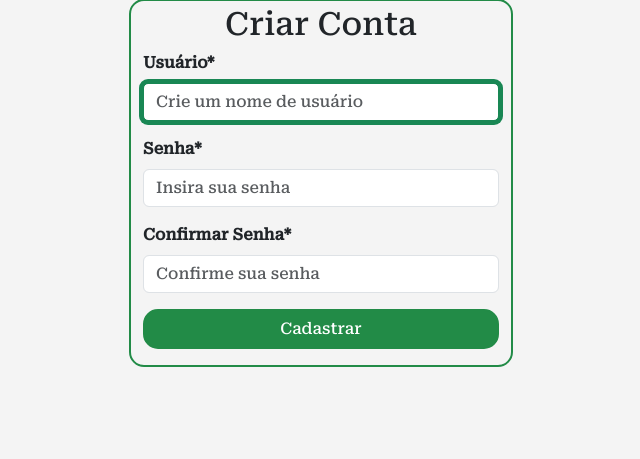
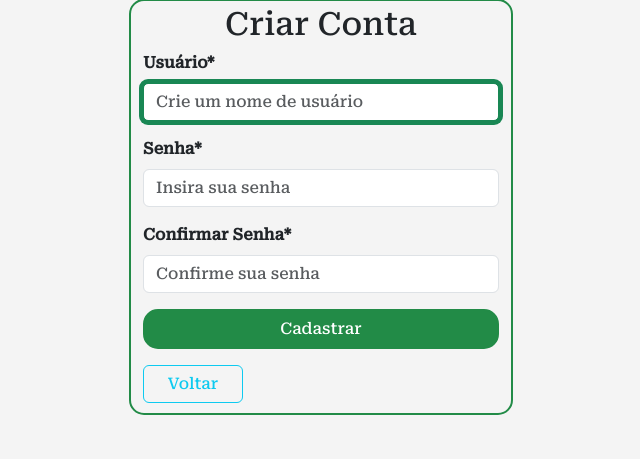
Before and after one commit to kemuelkesley/cadastro-pacientes, a Django app: page /cadastrar_usuario/ in a window 1280 px wide. Shown: the part 145-604 px from the top of the page, without its empty margins (319-959 px from the left). Run offline with Django 4.2, Linux system fonts and the light colour scheme; some libraries are stand-ins or nearby versions.

Commit message:
adicionado o botao voltar na tela de cadastre-se

```diff
--- /dev/null
+++ b/setup/static/assets/css/button.css
@@ -0,0 +1,5 @@
+.button_back {
+    text-decoration: none;
+    width: 100px;
+    margin-bottom: 10px;
+}
--- a/templates/login/cadastro.html
+++ b/templates/login/cadastro.html
@@ -14,6 +14,7 @@
     <link rel="stylesheet" href="{% static 'assets/css/formulario.css' %}">
     <link rel="stylesheet" href="{% static 'assets/css/inputs.css' %}">
     <link rel="stylesheet" href="{% static 'assets/css/tabela.css' %}">
+    <link rel="stylesheet" href="{% static 'assets/css/button.css' %}">
 
 </head>
 <body>
@@ -45,7 +46,12 @@
                 <input class="button__form" type="submit" value="Cadastrar">
             </div>
         </form>
-        <!-- <a href="{% url 'logar_usuario' %}">Voltar</a> -->
+        <div class="">
+            <a href="{% url 'logar_usuario' %}" class="btn btn-outline-info button_back">
+                Voltar
+            </a>
+        </div>
+
     </main>
 
     <script src="https://cdn.jsdelivr.net/npm/bootstrap@5.3.2/dist/js/bootstrap.bundle.min.js"
--- a/templates/partials/footer.html
+++ b/templates/partials/footer.html
@@ -2,7 +2,7 @@
 <footer class="fixed-bottom text-center mt-5">
         <!-- Copyright -->
         <div class="text-center p-1">
-            <span style="font-size: 15px; font-weight: bold;">© 2023 Copyright:</span>
+            <span style="font-size: 15px; font-weight: bold;">© 2025 Copyright:</span>
             <a class="text-dark" >
                 <span style="font-size: 15px; font-weight: bold;"><i>Desenvolvido por: kemuel kesley</i></span>
             </a>
```
